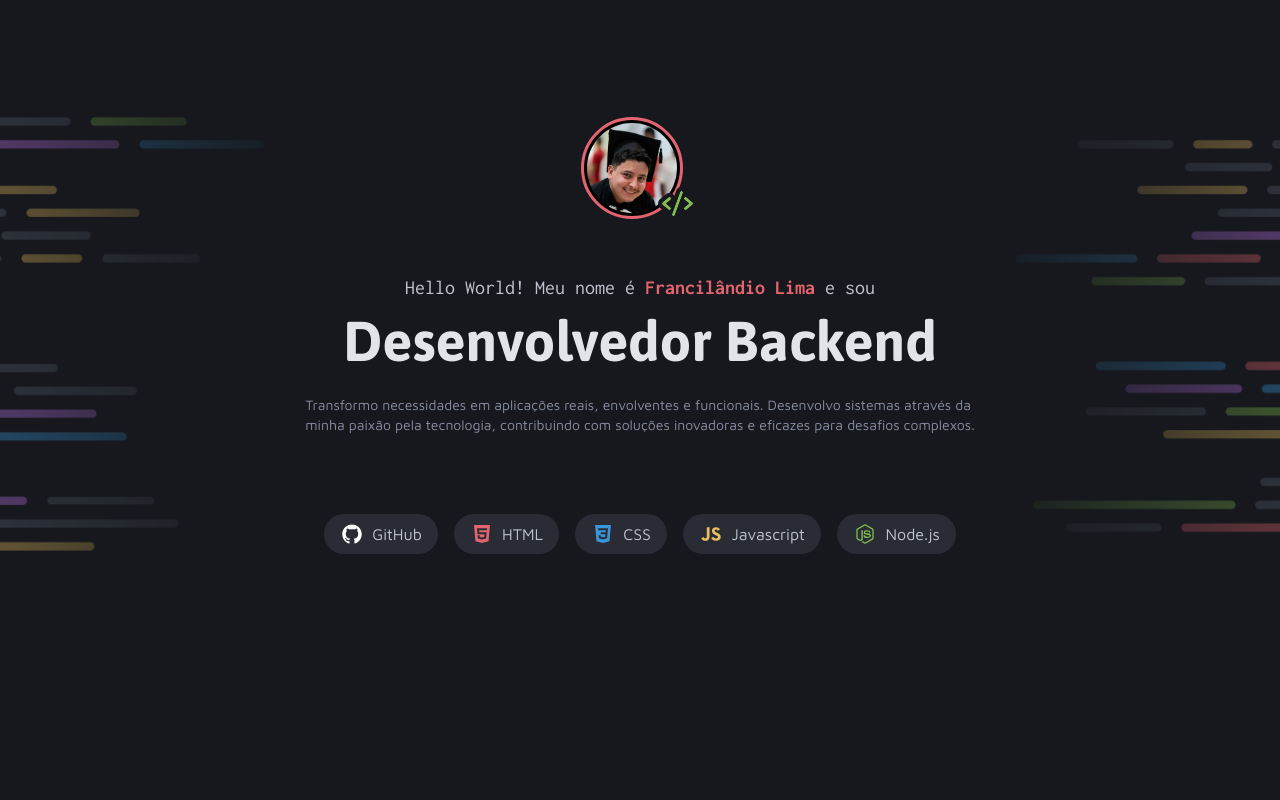
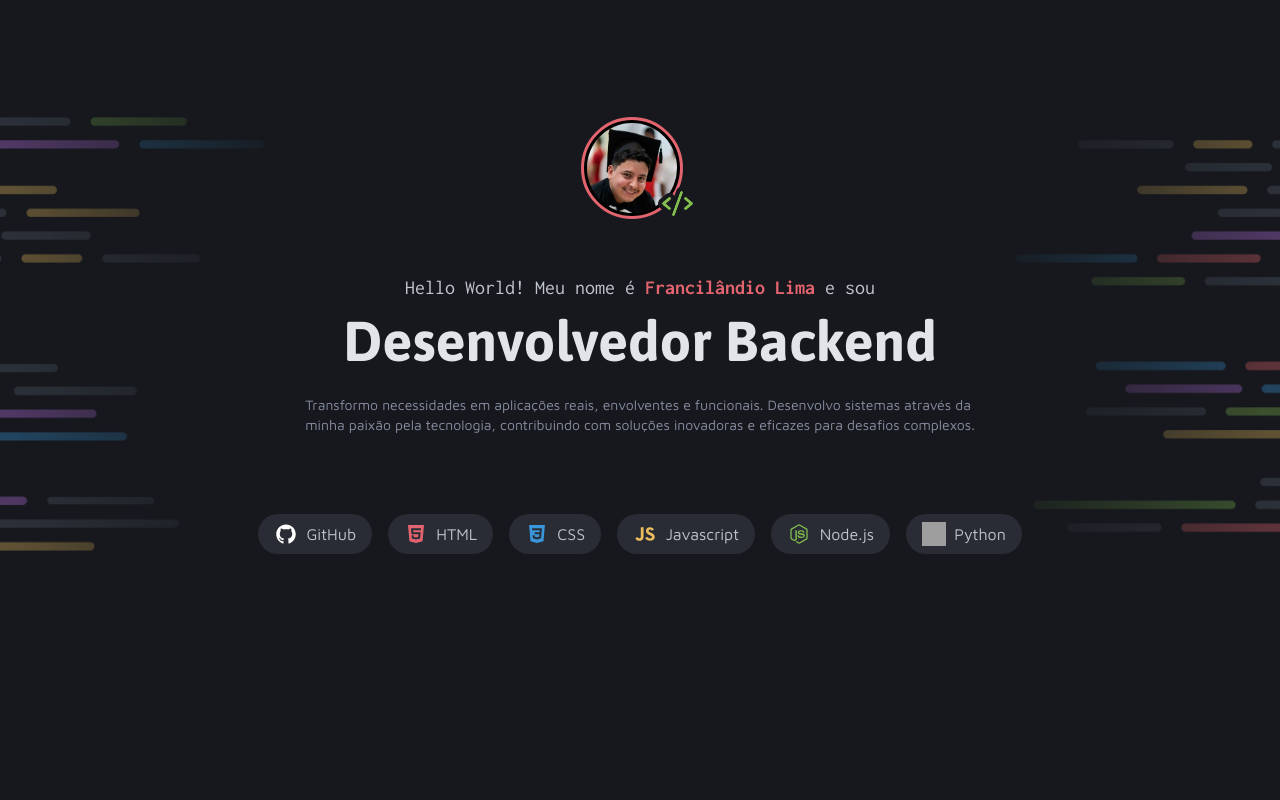
Before and after one commit to Francilandio07/Portfolio-dev, a plain HTML site: page index.html in a window 1280 px wide. Shown: the top 800 px of the page. Drawn offline with nearby package versions, Linux system fonts and the light colour scheme; grey boxes are pictures that could not be loaded; a web font is replaced by a local one.

Commit message:
Add one more tag.

```diff
--- a/index.html
+++ b/index.html
@@ -15,6 +15,8 @@
     <link href="https://fonts.googleapis.com/css2?family=Alice&family=Archivo:ital,wght@0,100..900;1,100..900&family=Asap:ital,wght@0,100..900;1,100..900&family=Inconsolata:wght@200..900&family=Open+Sans:ital,wght@0,300..800;1,300..800&family=Poppins:ital,wght@0,100;0,200;0,300;0,400;0,500;0,600;0,700;0,800;0,900;1,100;1,200;1,300;1,400;1,500;1,600;1,700;1,800;1,900&display=swap" rel="stylesheet">
     <link href="https://fonts.googleapis.com/css2?family=Alice&family=Archivo:ital,wght@0,100..900;1,100..900&family=Asap:ital,wght@0,100..900;1,100..900&family=Inconsolata:wght@200..900&family=Maven+Pro:wght@400..900&family=Open+Sans:ital,wght@0,300..800;1,300..800&family=Poppins:ital,wght@0,100;0,200;0,300;0,400;0,500;0,600;0,700;0,800;0,900;1,100;1,200;1,300;1,400;1,500;1,600;1,700;1,800;1,900&display=swap" rel="stylesheet">
     <script src="https://unpkg.com/@phosphor-icons/web"></script>
+    <link rel="stylesheet" type='text/css' href="https://cdn.jsdelivr.net/gh/devicons/devicon@latest/devicon.min.css" />
+
 
 
 </head>
@@ -52,6 +54,11 @@
                 <div class="tag node">
                     <span id="node"></span>
                     <p>Node.js</p>
+                </div>
+
+                <div class="tag python">
+                    <img id="python" src="https://cdn.jsdelivr.net/gh/devicons/devicon@latest/icons/python/python-original.svg" />
+                    <p>Python</p>
                 </div>
             </div>
         </section>
--- a/styles/header.css
+++ b/styles/header.css
@@ -152,6 +152,11 @@ header{
                     -webkit-mask-size: contain;
                     mask-size: contain;
                 }
+
+                #python{
+                    width: 24px;
+                    height: 24px;
+                }
             }
         }
     }
```
